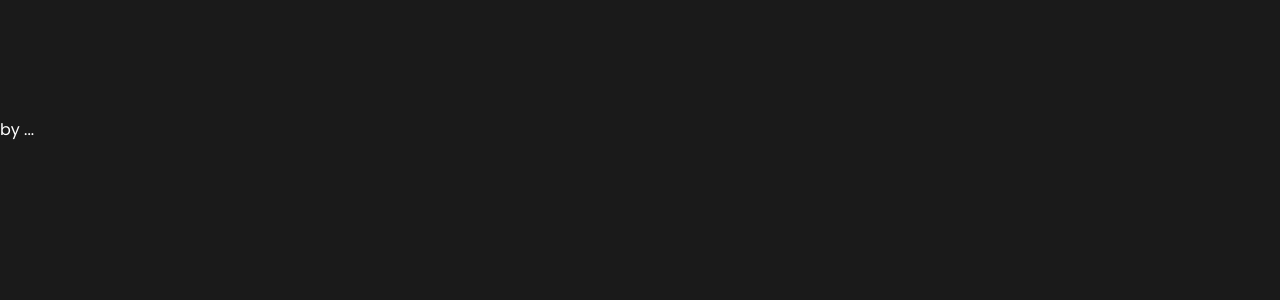
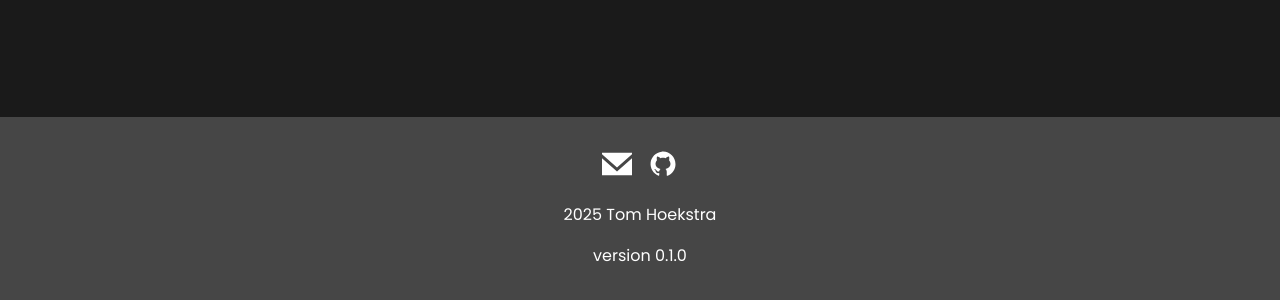
Before and after one commit to LPHoekstra/lph-portfolio, a React (Vite) app: page / in a window 1280 px wide. Shown: the part 2781-3081 px from the top of the page. Before the commit the page ends 2923 px from the top, so only its background shows below. Built offline with nearby package versions, Linux system fonts and the light colour scheme.

Commit message:
add footer content

```diff
--- a/src/layout/Footer/index.jsx
+++ b/src/layout/Footer/index.jsx
@@ -1,9 +1,20 @@
+import emailIcon from '../../assets/icons/email.svg'
+import githubIcon from '../../assets/icons/github.svg'
+import m from './index.module.scss'
+
 function Footer() {
     return (
-        <footer>
-            {/* Lien utile style github, linkedin... en mode icon */}
-            {/* mon nom + version ? */}
-            <p>by ...</p>
+        <footer className={m.footer}>
+            <div className={m.linkContainer}>
+                <a href="mailto:tomhoekstra27@gmail.com">
+                    <img src={emailIcon} alt="email of Tom Hoekstra" className={m.linkContainer__img}/>
+                </a>
+                <a href="https://github.com/LPHoekstra">
+                    <img src={githubIcon} alt="github of Tom Hoekstra" className={m.linkContainer__img}/>
+                </a>
+            </div>
+            <p>2025 Tom Hoekstra</p>
+            <span>version 0.1.0</span>
         </footer>
     )
 }
--- /dev/null
+++ b/src/layout/Footer/index.module.scss
@@ -0,0 +1,20 @@
+.footer {
+    display: flex;
+    flex-direction: column;
+    justify-content: center;
+    align-items: center;
+    gap: 1em;
+    padding-top: 2em;
+    padding-bottom: 2em;
+    background-color: #464646;
+}
+
+.linkContainer {
+    display: flex;
+    gap: 1em;
+
+    &__img {
+        width: 30px;
+        height: 30px;
+    }
+}
```
Also changed, not shown: src/assets/icons/email.svg (added), src/assets/icons/github.svg (added).
